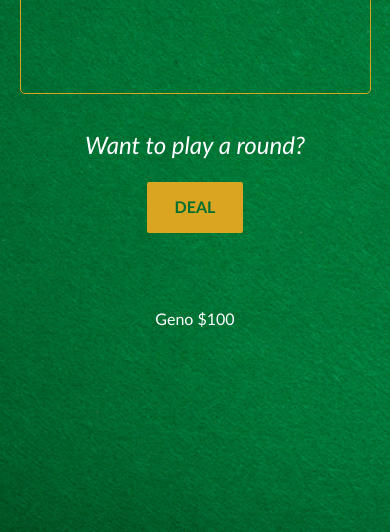
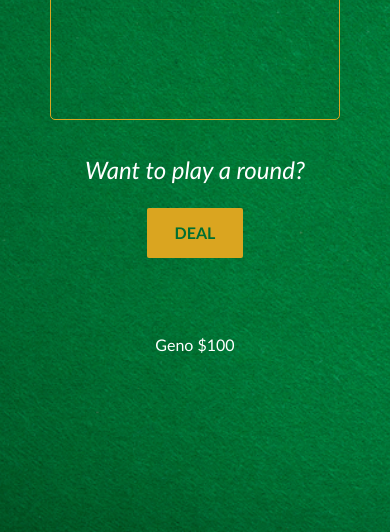
Before and after one commit to Winterfreez/Scrimba-Blackjack, a plain HTML site: page index.html in a window 390 px wide. Shown: the part 312-844 px from the top of the page. Drawn offline with nearby package versions, Linux system fonts and the light colour scheme.

Commit message:
Desktop Styling
Modified some of the styling so it looks nice on both desktop and mobile.  Instead of using a media query, just limited the size of the main container with a clamp.  Works very well.

```diff
--- a/index.css
+++ b/index.css
@@ -24,7 +24,7 @@
   box-sizing: border-box;
 }
 
-/* Reset margins */
+/* Margins */
 body,
 h1,
 h2,
@@ -48,14 +48,14 @@ p {
   font-weight: 400;
 }
 
-/* make images easier to work with */
+/* Images */
 img,
 picutre {
   max-width: 100%;
   display: block;
 }
 
-/* make form elements easier to work with */
+/* Form Elements */
 input,
 button,
 textarea,
@@ -81,9 +81,10 @@ select {
 
 /* Foundation layer */
 body {
+  margin-top: 3svh;
   display: grid;
   grid-template-columns: 1fr;
-  justify-content: center;
+  justify-items: center;
   background-image: url("images/table.png");
   background-size: cover;
 }
@@ -102,7 +103,8 @@ div {
   font-family: var(--ff-sans);
   font-weight: bold;
   color: var(--clr-bright);
-  height: 100vh;
+  height: 95svh;
+  width: clamp(20rem, 50vw, 40rem);
 }
 
 /* Typography */
--- a/vite.config.js
+++ /dev/null
@@ -1,6 +0,0 @@
-import {defineConfig} from 'vite'
-
-
-export default defineConfig({
-	plugins: []
-})
```
Also changed, not shown: package.json (deleted, +0 -13 lines).
